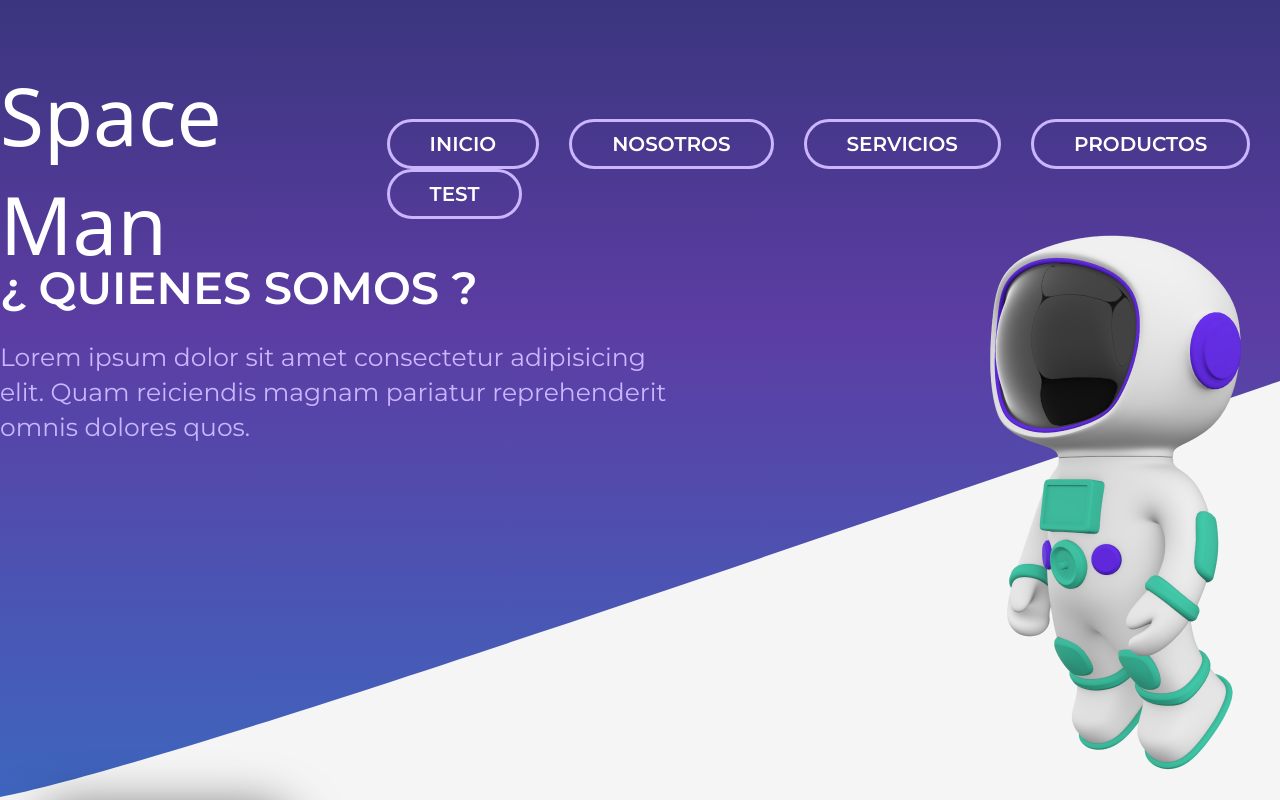
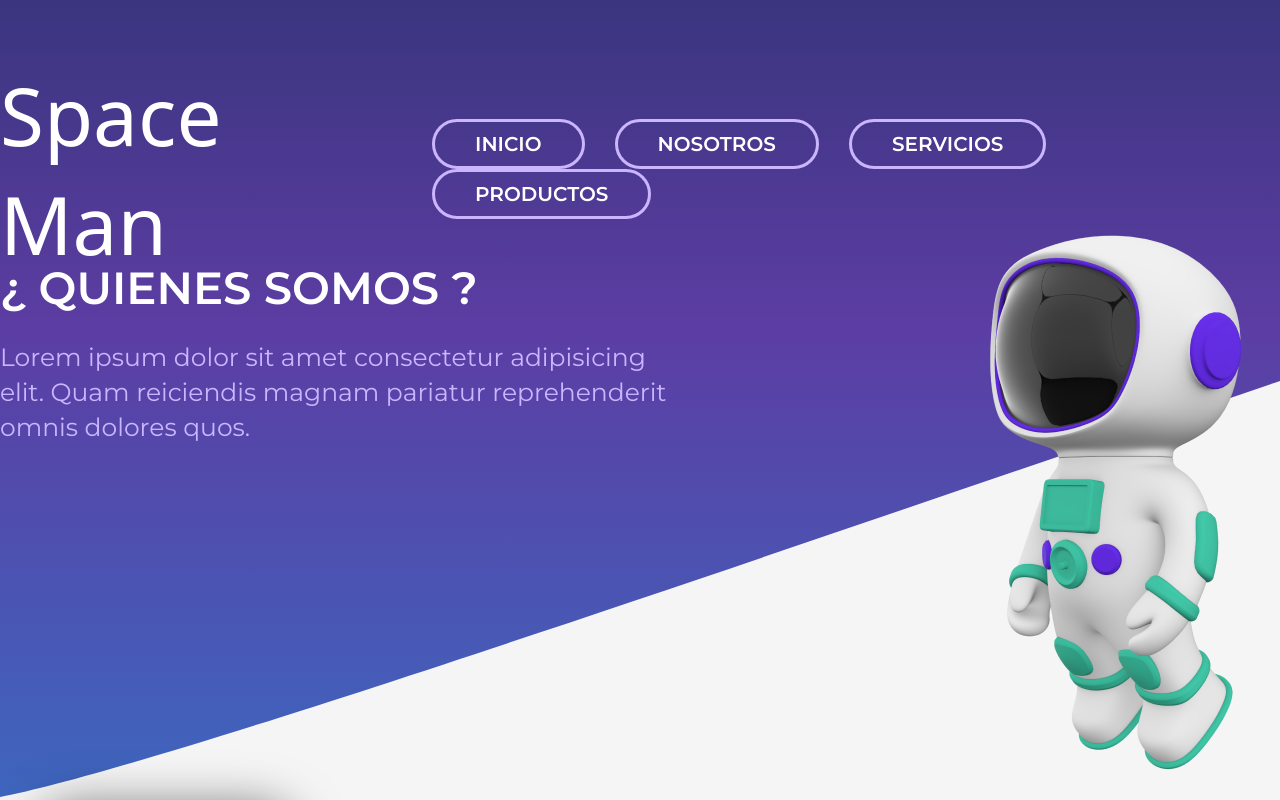
Before and after one commit to emeneces/web-maquetacion, a plain HTML site: page index.html in a window 1280 px wide. Shown: the top 800 px of the page. Drawn offline with Linux system fonts and the light colour scheme; a web font is replaced by a local one.

Commit message:
chore: remove button test

```diff
--- a/index.html
+++ b/index.html
@@ -27,7 +27,6 @@
                     <li><a href="#">NOSOTROS</a></li>
                     <li><a href="#">SERVICIOS</a></li>
                     <li><a href="#">PRODUCTOS</a></li>
-                    <li><a href="#">TEST</a></li>
                 </ul>
               </nav>
         </div>
```
